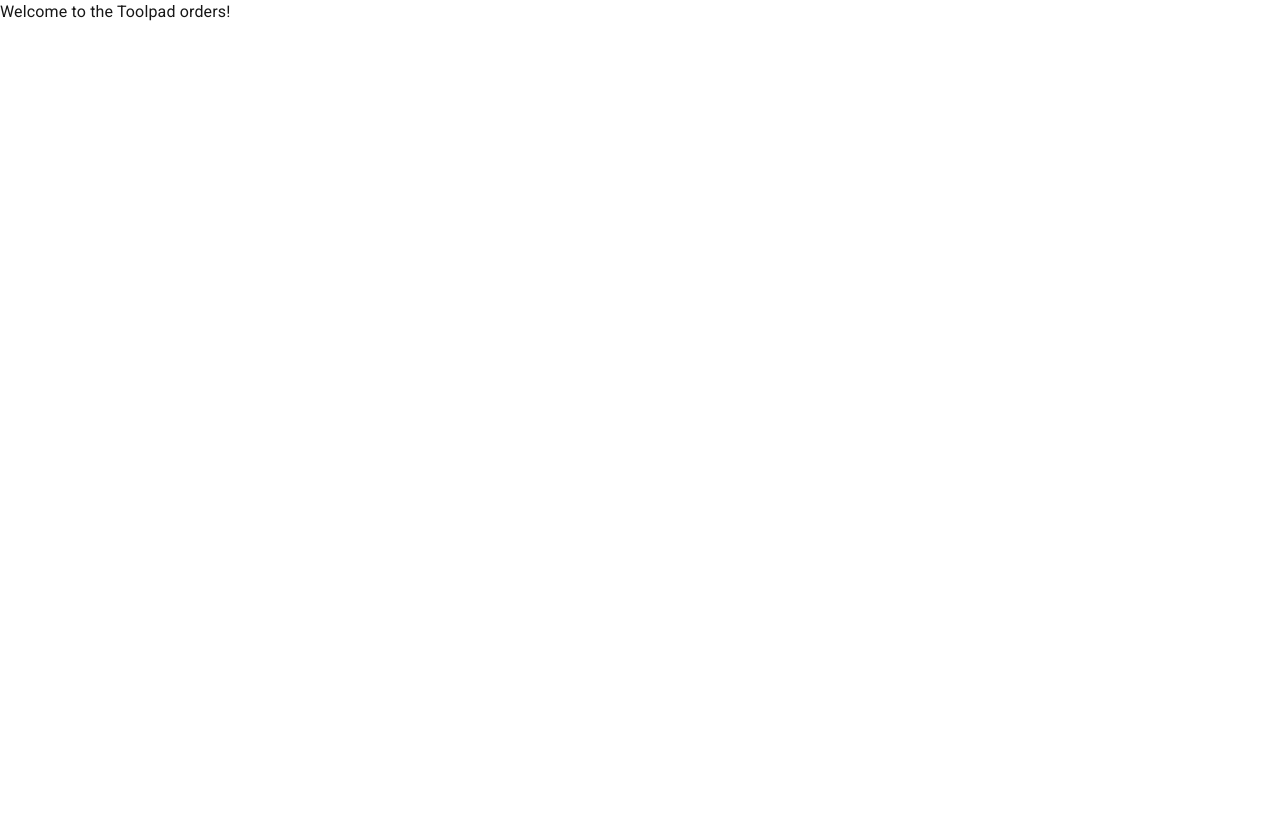
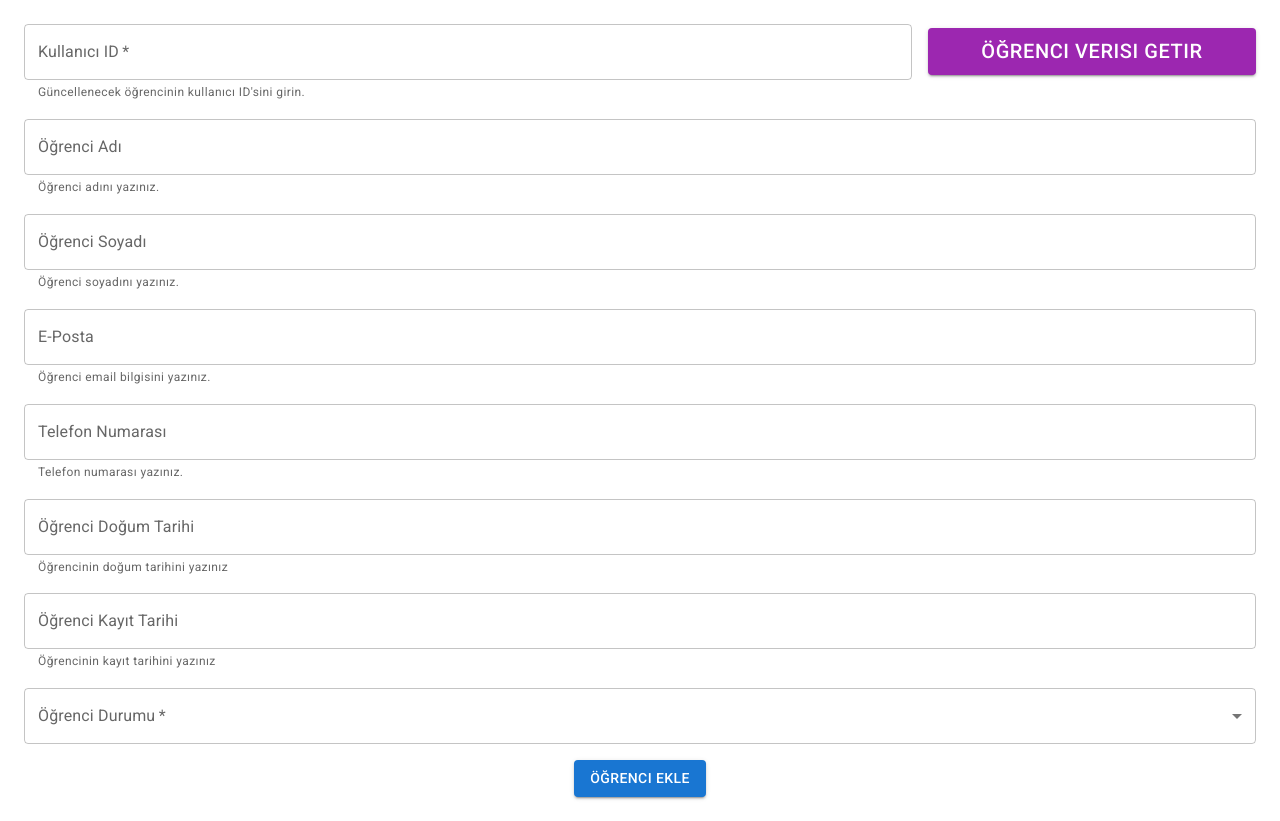
Before and after one commit to denizzhansahin/obs_nestjs_nextjs_graphql, a Next.js app in the folder client/: page /pages/ADMIN_PANEL/ogrenci_islemleri/ogrenci_edit in a window 1280 px wide. Before the commit the page ends 800 px from the top, so only its background shows below. Built offline with nearby package versions, Linux system fonts and the light colour scheme.

Commit message:
first commit

```diff
--- a/client/app/GraphQL/OgrenciSorgu.ts
+++ b/client/app/GraphQL/OgrenciSorgu.ts
@@ -49,7 +49,38 @@
     updated_at
   }
 }
+`;
+
+export const UPDATE_STUDENT = gql`
+mutation updateStudent($userId: Float!, $updateStudentData: UpdateStudentDto!) {
+  updateStudent(userId: $userId, updateStudentData: $updateStudentData) {
+    userId
+    first_name
+    last_name
+    email
+    phone
+    birth_date
+    enrollment_date
+    status
+    updated_at
+  }
+}
+`;
 
 
-
-`;
+export const GET_STUDENT_BY_ID = gql`
+query getStudentById($id: Float!) {
+  getStudentById(id: $id) {
+    userId
+    first_name
+    last_name
+    email
+    phone
+    birth_date
+    enrollment_date
+    status
+    created_at
+    updated_at
+  }
+}
+`
--- a/client/app/pages/ADMIN_PANEL/kullanici_islemleri/kullanici_edit/page.tsx
+++ b/client/app/pages/ADMIN_PANEL/kullanici_islemleri/kullanici_edit/page.tsx
@@ -6,15 +6,34 @@
 import FormControl from '@mui/material/FormControl';
 import Select from '@mui/material/Select';
 import { useState } from 'react';
-import { useMutation } from '@apollo/client';
-import { UPDATE_USER } from '@/app/GraphQL/KullanıcıSorgu';
+import { useMutation, useQuery } from '@apollo/client';
+import { UPDATE_USER, GET_USER_BY_ID } from '@/app/GraphQL/KullanıcıSorgu';
 import { Button } from '@mui/material';
 
 export default function KullaniciEdit() {
   const [userId, setUserId] = useState("");
-  const [username, setUsername] = useState("");
-  const [password, setPassword] = useState("");
-  const [role, setRole] = useState("");
+
+
+  const [userData, setUserData] = useState({ username: "", password: "", role: "" })
+
+  const [username, setUsername] = useState(userData.username);
+  const [password, setPassword] = useState(userData.password);
+  const [role, setRole] = useState(userData.role);
+
+  const { //data: queryData,
+     refetch } = useQuery(GET_USER_BY_ID, { variables: { id: parseFloat(userId as string) }, skip: !userId, });
+
+  const handleFetchData = async () => {
+    if (userId) {
+      const { data } = await refetch({ id: parseFloat(userId as string) });
+      setUserData(data.getUserById);
+      setUsername(data.getUserById.username);
+      setPassword(data.getUserById.password);
+      setRole(data.getUserById.role);
+
+    }
+
+  };
 
   const [updateUser, { loading, error, data }] = useMutation(UPDATE_USER);
 
@@ -25,7 +44,7 @@
         variables: {
           userId: parseFloat(userId),
           updateUserData: {
-            username: username,
+            username: username ? username : userData.username,
             password: password,
             role: role,
           },
@@ -36,6 +55,7 @@
       console.error("Error updating user:", error);
     }
   };
+
 
   return (
     <>
@@ -50,6 +70,16 @@
           padding: 3,
         }}
       >
+        <Box
+          sx={{
+            flexDirection: "row",
+            display: "flex",
+            alignItems: "center",
+            gap: 2,
+            width:"100%",
+
+          }}
+        >
           <TextField
             fullWidth
             type="number"
@@ -58,14 +88,19 @@
             helperText="Güncellenecek kullanıcının ID'sini girin."
             label="Kullanıcı ID"
             required
+            sx={{flex:3}}
           />
+          <Button fullWidth
+          sx={{height:"100%",fontSize: "1.25rem",flex:1,display:"flex",alignItems: "center",justifyContent: "center",mb:3}}
+          variant="contained" color="secondary" onClick={handleFetchData}  > Kullanıcı Verisi Getir</Button>
+        </Box>
         <TextField
           fullWidth
           value={username}
           onChange={(e) => setUsername(e.target.value)}
           helperText="Kullanıcı adınızı belirleyin."
           label="Kullanıcı Adı (Nick Name)"
-          required
+
         />
         <TextField
           fullWidth
@@ -74,7 +109,7 @@
           onChange={(e) => setPassword(e.target.value)}
           helperText="Şifre oluşturun (Güçlü ve size özel olsun)."
           label="Şifre"
-          required
+
         />
         <FormControl fullWidth required>
           <InputLabel id="role-label">Kullanıcı Rolü</InputLabel>
@@ -86,9 +121,11 @@
           >
             <MenuItem value="ADMIN">ADMIN</MenuItem>
             <MenuItem value="STUDENT">STUDENT</MenuItem>
-            <MenuItem value="INSTRUCTOR">INSTRUCTOR</MenuItem>
+            <MenuItem value="INSTRUCTORS">INSTRUCTORS</MenuItem>
           </Select>
         </FormControl>
+
+
 
         <Button
           type="submit"
@@ -99,6 +136,9 @@
           {loading ? "Güncelleniyor..." : "Güncelle"}
         </Button>
 
+
+
+
         {error && <p style={{ color: "red" }}>Hata: {error.message}</p>}
 
         {data && <p style={{ color: "green" }}>Kullanıcı başarıyla güncellendi!</p>}
--- a/client/app/pages/ADMIN_PANEL/kullanici_islemleri/kullanici_ekle/page.tsx
+++ b/client/app/pages/ADMIN_PANEL/kullanici_islemleri/kullanici_ekle/page.tsx
@@ -80,7 +80,7 @@
           >
             <MenuItem value="ADMIN">ADMIN</MenuItem>
             <MenuItem value="STUDENT">STUDENT</MenuItem>
-            <MenuItem value="INSTRUCTOR">INSTRUCTOR</MenuItem>
+            <MenuItem value="INSTRUCTORS">INSTRUCTORS</MenuItem>
           </Select>
         </FormControl>
 
--- a/client/app/pages/ADMIN_PANEL/ogrenci_islemleri/ogrenci_edit/page.tsx
+++ b/client/app/pages/ADMIN_PANEL/ogrenci_islemleri/ogrenci_edit/page.tsx
@@ -1,13 +1,220 @@
-import * as React from 'react';
-import Typography from '@mui/material/Typography';
+"use client"
+import TextField from '@mui/material/TextField';
+import Box from '@mui/material/Box';
+
+import InputLabel from '@mui/material/InputLabel';
+import MenuItem from '@mui/material/MenuItem';
+import FormControl from '@mui/material/FormControl';
+import Select from '@mui/material/Select';
+import { useState } from 'react';
+import { useMutation, useQuery } from '@apollo/client';
+import { UPDATE_STUDENT, GET_STUDENT_BY_ID } from '@/app/GraphQL/OgrenciSorgu';
+import { Button } from '@mui/material';
+
+
+import { AdapterDayjs } from '@mui/x-date-pickers/AdapterDayjs';
+import { LocalizationProvider } from '@mui/x-date-pickers/LocalizationProvider';
+import { DatePicker } from '@mui/x-date-pickers/DatePicker';
+
+import dayjs, { Dayjs } from 'dayjs';
 
 
 export default function OgrenciEdit() {
+  const [userId, setUserId] = useState("")
 
 
+
+  const [studentData, setStudentData] = useState({ first_name: "", last_name: "", email: "" ,phone: "" ,birth_date: "" ,enrollment_date: "" ,status: "" })
+
+  const [first_name, setFirst_name] = useState(studentData.first_name);
+  const [last_name, setLast_name] = useState(studentData.last_name);
+  const [email, setEmail] = useState(studentData.email);
+  const [phone, setPhone] = useState("");
+  const [birth_date, setBirth_date] = useState<Dayjs | null>(null);
+  const [enrollment_date, setEnrollment_date] = useState<Dayjs | null>(null);
+  const [status, setStatus] = useState("")
+
+  const { //data: queryData,
+     refetch } = useQuery(GET_STUDENT_BY_ID, { variables: { id: parseFloat(userId as string) },
+  skip: true, // Başlangıçta sorguyu atla
+  });
+
+  const [updateStudent, { loading, error, data }] = useMutation(UPDATE_STUDENT);
+
+
+
+  const handleFetchData = async () => {
+    if (userId) {
+      const { data } = await refetch({ id: parseFloat(userId as string) });
+      setStudentData(data.getStudentById);
+      setFirst_name(data.getStudentById.first_name);
+      setLast_name(data.getStudentById.last_name);
+      setEmail(data.getStudentById.email);
+      setPhone(data.getStudentById.phone);
+      setBirth_date(dayjs(data.getStudentById.birth_date));
+      setEnrollment_date(dayjs(data.getStudentById.enrollment_date));
+      setStatus(data.getStudentById.status);
+    }
+  };
+
+
+  const handleUpdate = async (event: { preventDefault: () => void; }) => {
+    event.preventDefault();
+    try {
+      const { data } = await updateStudent({
+        variables: {
+          userId: parseFloat(userId as string),
+          updateStudentData: {
+            first_name: first_name ? first_name : studentData.first_name,
+            last_name: last_name ? last_name : studentData.last_name,
+            email: email ? email : studentData.email,
+            phone: phone ? phone : studentData.phone,
+            birth_date: birth_date ? birth_date.toISOString() : studentData.birth_date,
+            enrollment_date: enrollment_date ? enrollment_date.toISOString() : studentData.enrollment_date,
+            status: status ? status : studentData.status,
+          },
+        },
+      });
+      console.log("Öğrenci güncelleme yapıldı:", data.updateStudent);
+    } catch (error) {
+      console.error("Hata öğrenci güncelleme:", error);
+    }
+  };
   return (
-    <Typography>
-      Welcome to the Toolpad orders!
-    </Typography>
+
+    <>
+      <LocalizationProvider dateAdapter={AdapterDayjs}>
+        <Box
+          component="form"
+          onSubmit={handleUpdate}
+          sx={{
+            flexDirection: "column",
+            display: "flex",
+            alignItems: "center",
+            gap: 2,
+            padding: 3,
+          }}
+        >
+          <Box
+          sx={{
+            flexDirection: "row",
+            display: "flex",
+            alignItems: "center",
+            gap: 2,
+            width: "100%",
+          }}
+        >
+          <TextField
+            fullWidth
+            type="number"
+            value={userId}
+            onChange={(e) => setUserId(e.target.value)}
+            helperText="Güncellenecek öğrencinin kullanıcı ID'sini girin."
+            label="Kullanıcı ID"
+            required
+            sx={{ flex: 3 }}
+          />
+          <Button
+            fullWidth
+            sx={{
+              height: "100%",
+              fontSize: "1.25rem",
+              flex: 1,
+              display: "flex",
+              alignItems: "center",
+              justifyContent: "center",
+              mb: 3
+            }}
+            variant="contained"
+            color="secondary"
+            onClick={handleFetchData}
+          >
+            Öğrenci Verisi Getir
+          </Button>
+        </Box>
+          <TextField
+            fullWidth
+            value={first_name}
+            onChange={(e) => setFirst_name(e.target.value)}
+            helperText="Öğrenci adını yazınız."
+            label="Öğrenci Adı"
+
+          />
+          <TextField
+            fullWidth
+            value={last_name}
+            onChange={(e) => setLast_name(e.target.value)}
+            helperText="Öğrenci soyadını yazınız."
+            label="Öğrenci Soyadı"
+
+          />
+
+          <TextField
+            fullWidth
+            type='email'
+            value={email}
+            onChange={(e) => setEmail(e.target.value)}
+            helperText="Öğrenci email bilgisini yazınız."
+            label="E-Posta"
+
+          />
+
+          <TextField
+            fullWidth
+            value={phone}
+            onChange={(e) => setPhone(e.target.value)}
+            helperText="Telefon numarası yazınız."
+            label="Telefon Numarası"
+
+          />
+
+
+            <DatePicker sx={{ minWidth: "100%" }}
+              slotProps={{
+                textField: {
+                  helperText: 'Öğrencinin doğum tarihini yazınız',
+                },
+              }}
+              onChange={(newValue) => setBirth_date(newValue)}
+              value={birth_date} label="Öğrenci Doğum Tarihi" />
+
+            <DatePicker
+              slotProps={{
+                textField: {
+                  helperText: 'Öğrencinin kayıt tarihini yazınız',
+                },
+              }}
+              onChange={(newValue) => setEnrollment_date(newValue)}
+              sx={{ minWidth: "100%" }} value={enrollment_date} label="Öğrenci Kayıt Tarihi" />
+
+
+          <FormControl fullWidth required>
+            <InputLabel id="role-label">Öğrenci Durumu</InputLabel>
+            <Select
+              labelId="role-label"
+              id="role"
+              value={status}
+              onChange={(e) => setStatus(e.target.value)}
+            >
+              <MenuItem value="ACTIVE">ACTIVE</MenuItem>
+              <MenuItem value="INACTIVE">INACTIVE</MenuItem>
+              <MenuItem value="GRADUATED">GRADUATED</MenuItem>
+            </Select>
+          </FormControl>
+
+          <Button
+            type="submit"
+            variant="contained"
+            color="primary"
+            disabled={loading}
+          >
+            {loading ? "Ekleniyor..." : "Öğrenci Ekle"}
+          </Button>
+          {/* Hata Mesajı */}
+          {error && <p style={{ color: "red" }}>Hata: {error.message}</p>}
+          {data && <p style={{ color: "green" }}>Öğrenci başarıyla eklendi!</p>}
+        </Box>
+      </LocalizationProvider>
+    </>
   );
 }
--- a/client/app/pages/ADMIN_PANEL/ogrenci_islemleri/ogrenci_ekle/page.tsx
+++ b/client/app/pages/ADMIN_PANEL/ogrenci_islemleri/ogrenci_ekle/page.tsx
@@ -19,7 +19,7 @@
 import dayjs, { Dayjs } from 'dayjs';
 
 
-export default function KullaniciEkle() {
+export default function OrenciEkle() {
   const [userId, setUserId] = useState("")
   const [first_name, setFirst_name] = useState("");
   const [last_name, setLast_name] = useState("");
@@ -145,7 +145,7 @@
               value={status}
               onChange={(e) => setStatus(e.target.value)}
             >
-              <MenuItem value="Active">ACTIVE</MenuItem>
+              <MenuItem value="ACTIVE">ACTIVE</MenuItem>
               <MenuItem value="INACTIVE">INACTIVE</MenuItem>
               <MenuItem value="GRADUATED">GRADUATED</MenuItem>
             </Select>
```
Also changed, not shown: client/app/GraphQL/KullanıcıSorgu.ts (+22 -0 lines), 1 other file (tests, documents, lock files or other folders). Lines whose indentation alone changed are shown as unchanged.
